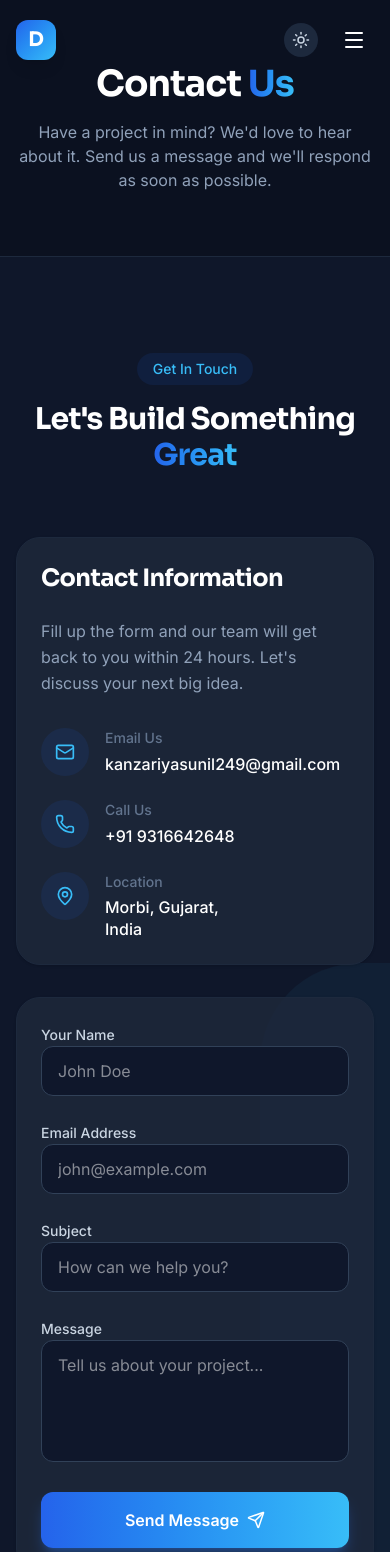
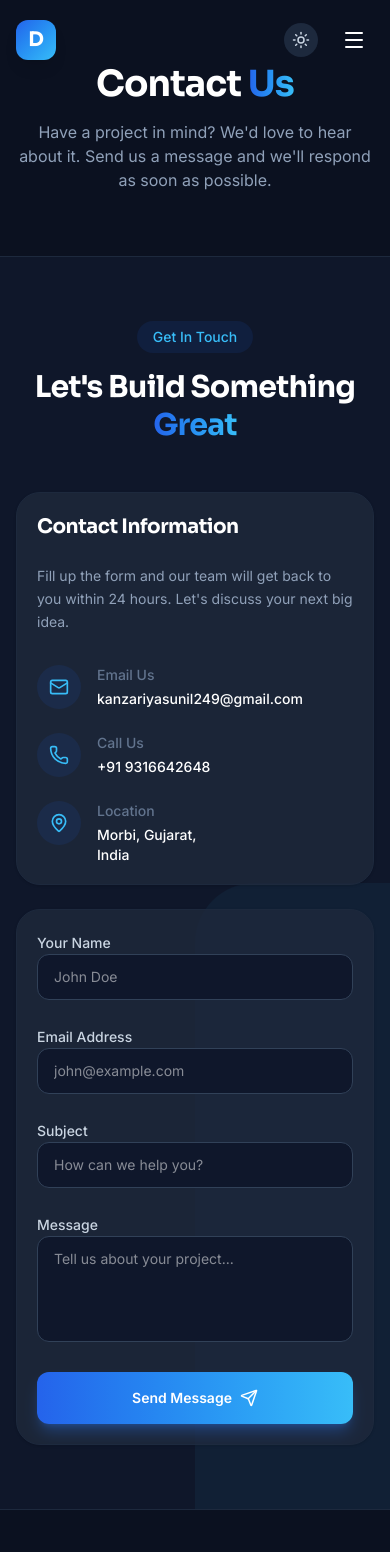
Before and after one commit to SunilKanzariya249/DotEyeInfotech, a React (Vite) app: page /contact in a window 390 px wide. Shown: the top 1552 px of the page. Built offline with nearby package versions, Linux system fonts and the light colour scheme.

Commit message:
contact for responsive

```diff
--- a/src/components/Home/ContactSection.jsx
+++ b/src/components/Home/ContactSection.jsx
@@ -3,18 +3,35 @@ import { motion } from 'framer-motion'
 import { MapPin, Phone, Mail, Send } from 'lucide-react'
 
 const ContactSection = () => {
-  const [formData, setFormData] = useState({ name: '', email: '', subject: '', message: '' })
-  const [status, setStatus] = useState({ submitting: false, info: { error: false, msg: null } })
+  const [formData, setFormData] = useState({
+    name: '',
+    email: '',
+    subject: '',
+    message: ''
+  })
+
+  const [status, setStatus] = useState({
+    submitting: false,
+    info: { error: false, msg: null }
+  })
 
   const handleSubmit = async (e) => {
     e.preventDefault()
-    setStatus({ submitting: true, info: { error: false, msg: null } })
+
+    setStatus({
+      submitting: true,
+      info: { error: false, msg: null }
+    })
 
     const accessKey = import.meta.env.VITE_WEB3FORMS_ACCESS_KEY
+
     if (!accessKey || accessKey === 'your_access_key_here') {
       setStatus({
         submitting: false,
-        info: { error: true, msg: 'Form is not configured. Please add your Access Key.' }
+        info: {
+          error: true,
+          msg: 'Form is not configured. Please add your Access Key.'
+        }
       })
       return
     }
@@ -24,43 +41,75 @@ const ContactSection = () => {
         method: 'POST',
         headers: {
           'Content-Type': 'application/json',
-          'Accept': 'application/json'
+          Accept: 'application/json'
         },
         body: JSON.stringify({
           access_key: accessKey,
           subject: `New Website Inquiry: ${formData.subject}`,
           from_name: `${formData.name} via DotEyeInfotech`,
           replyto: formData.email,
-          "Client Name": formData.name,
-          "Client Email": formData.email,
-          "Inquiry Subject": formData.subject,
-          "Message Details": formData.message
+          'Client Name': formData.name,
+          'Client Email': formData.email,
+          'Inquiry Subject': formData.subject,
+          'Message Details': formData.message
         })
-      });
+      })
 
-      const json = await response.json();
+      const json = await response.json()
 
       if (response.status === 200) {
-        setStatus({ submitting: false, info: { error: false, msg: 'Message sent successfully! We will get back to you soon.' } })
-        setFormData({ name: '', email: '', subject: '', message: '' })
-        // Clear success message after 5 seconds
-        setTimeout(() => setStatus({ submitting: false, info: { error: false, msg: null } }), 5000)
+        setStatus({
+          submitting: false,
+          info: {
+            error: false,
+            msg: 'Message sent successfully! We will get back to you soon.'
+          }
+        })
+
+        setFormData({
+          name: '',
+          email: '',
+          subject: '',
+          message: ''
+        })
+
+        setTimeout(() => {
+          setStatus({
+            submitting: false,
+            info: { error: false, msg: null }
+          })
+        }, 5000)
       } else {
-        setStatus({ submitting: false, info: { error: true, msg: json.message || 'Something went wrong.' } })
+        setStatus({
+          submitting: false,
+          info: {
+            error: true,
+            msg: json.message || 'Something went wrong.'
+          }
+        })
       }
     } catch (error) {
-      setStatus({ submitting: false, info: { error: true, msg: 'Network error. Please try again later.' } })
+      setStatus({
+        submitting: false,
+        info: {
+          error: true,
+          msg: 'Network error. Please try again later.'
+        }
+      })
     }
   }
 
   return (
-    <section className="py-24 bg-slate-50 dark:bg-[#0F172A] relative" id="contact">
+    <section
+      className="py-16 md:py-24 bg-slate-50 dark:bg-[#0F172A] relative overflow-hidden"
+      id="contact"
+    >
       {/* Background Decor */}
-      <div className="absolute bottom-0 right-0 w-1/3 h-1/2 bg-accent/5 rounded-tl-[100px] pointer-events-none"></div>
+      <div className="absolute bottom-0 right-0 w-1/2 md:w-1/3 h-1/2 bg-accent/5 rounded-tl-[60px] md:rounded-tl-[100px] pointer-events-none"></div>
 
-      <div className="container mx-auto px-4 md:px-6 relative z-10">
+      <div className="container mx-auto px-4 sm:px-6 relative z-10">
 
-        <div className="text-center max-w-3xl mx-auto mb-16">
+        <div className="text-center max-w-3xl mx-auto mb-12 md:mb-16">
           <motion.div
             initial={{ opacity: 0, y: 20 }}
             whileInView={{ opacity: 1, y: 0 }}
@@ -69,18 +118,20 @@ const ContactSection = () => {
           >
             Get In Touch
           </motion.div>
+
           <motion.h2
             initial={{ opacity: 0, y: 20 }}
             whileInView={{ opacity: 1, y: 0 }}
             viewport={{ once: true }}
             transition={{ delay: 0.1 }}
-            className="text-3xl md:text-5xl font-bold font-sora text-slate-900 dark:text-white"
+            className="text-3xl sm:text-4xl md:text-5xl font-bold font-sora text-slate-900 dark:text-white leading-tight"
           >
-            Let's Build Something <span className="text-gradient">Great</span>
+            Let's Build Something{' '}
+            <span className="text-gradient">Great</span>
           </motion.h2>
         </div>
 
-        <div className="grid lg:grid-cols-5 gap-8 lg:gap-12 max-w-6xl mx-auto">
+        <div className="grid grid-cols-1 lg:grid-cols-5 gap-6 lg:gap-12 max-w-6xl mx-auto">
 
           {/* Contact Info */}
           <motion.div
@@ -90,46 +141,67 @@ const ContactSection = () => {
             transition={{ duration: 0.6 }}
             className="lg:col-span-2 space-y-8"
           >
-            <div className="bg-white dark:bg-[#1e293b]/80 p-6 md:p-8 lg:p-10 rounded-3xl border border-slate-100 dark:border-slate-800 shadow-sm h-full flex flex-col justify-center">
-              <h3 className="text-2xl font-bold font-sora text-slate-900 dark:text-white mb-6">
+            <div className="bg-white dark:bg-[#1e293b]/80 p-5 sm:p-6 md:p-8 lg:p-10 rounded-3xl border border-slate-100 dark:border-slate-800 shadow-sm h-full flex flex-col justify-center">
+
+              <h3 className="text-xl sm:text-2xl font-bold font-sora text-slate-900 dark:text-white mb-6">
                 Contact Information
               </h3>
-              <p className="text-slate-600 dark:text-slate-400 mb-8 leading-relaxed">
+
+              <p className="text-sm sm:text-base text-slate-600 dark:text-slate-400 mb-8 leading-relaxed">
                 Fill up the form and our team will get back to you within 24 hours. Let's discuss your next big idea.
               </p>
 
               <div className="space-y-6">
+
                 <div className="flex items-start gap-4">
-                  <div className="w-12 h-12 rounded-full bg-secondary/10 flex items-center justify-center text-secondary dark:text-accent shrink-0">
+                  <div className="w-11 h-11 sm:w-12 sm:h-12 rounded-full bg-secondary/10 flex items-center justify-center text-secondary dark:text-accent shrink-0">
                     <Mail size={20} />
                   </div>
-                  <div>
-                    <p className="text-sm text-slate-500 font-medium mb-1">Email Us</p>
-                    <p className="text-slate-900 dark:text-white font-medium">kanzariyasunil249@gmail.com</p>
+
+                  <div className="min-w-0">
+                    <p className="text-sm text-slate-500 font-medium mb-1">
+                      Email Us
+                    </p>
+
+                    <p className="text-sm sm:text-base break-all text-slate-900 dark:text-white font-medium">
+                      kanzariyasunil249@gmail.com
+                    </p>
                   </div>
                 </div>
 
                 <div className="flex items-start gap-4">
-                  <div className="w-12 h-12 rounded-full bg-secondary/10 flex items-center justify-center text-secondary dark:text-accent shrink-0">
+                  <div className="w-11 h-11 sm:w-12 sm:h-12 rounded-full bg-secondary/10 flex items-center justify-center text-secondary dark:text-accent shrink-0">
                     <Phone size={20} />
                   </div>
+
                   <div>
-                    <p className="text-sm text-slate-500 font-medium mb-1">Call Us</p>
-                    <p className="text-slate-900 dark:text-white font-medium">+91 9316642648</p>
+                    <p className="text-sm text-slate-500 font-medium mb-1">
+                      Call Us
+                    </p>
+
+                    <p className="text-sm sm:text-base text-slate-900 dark:text-white font-medium">
+                      +91 9316642648
+                    </p>
                   </div>
                 </div>
 
                 <div className="flex items-start gap-4">
-                  <div className="w-12 h-12 rounded-full bg-secondary/10 flex items-center justify-center text-secondary dark:text-accent shrink-0">
+                  <div className="w-11 h-11 sm:w-12 sm:h-12 rounded-full bg-secondary/10 flex items-center justify-center text-secondary dark:text-accent shrink-0">
                     <MapPin size={20} />
                   </div>
+
                   <div>
-                    <p className="text-sm text-slate-500 font-medium mb-1">Location</p>
-                    <p className="text-slate-900 dark:text-white font-medium leading-snug">
-                      Morbi, Gujarat,<br/>India
+                    <p className="text-sm text-slate-500 font-medium mb-1">
+                      Location
+                    </p>
+
+                    <p className="text-sm sm:text-base text-slate-900 dark:text-white font-medium leading-snug">
+                      Morbi, Gujarat,<br />
+                      India
                     </p>
                   </div>
                 </div>
+
               </div>
             </div>
           </motion.div>
@@ -142,59 +214,102 @@ const ContactSection = () => {
             transition={{ duration: 0.6 }}
             className="lg:col-span-3"
           >
-            <div className="bg-white dark:bg-[#1e293b]/80 p-6 md:p-8 lg:p-10 rounded-3xl border border-slate-100 dark:border-slate-800 shadow-sm">
+            <div className="bg-white dark:bg-[#1e293b]/80 p-5 sm:p-6 md:p-8 lg:p-10 rounded-3xl border border-slate-100 dark:border-slate-800 shadow-sm">
+
               <form onSubmit={handleSubmit} className="space-y-6">
-                <div className="grid md:grid-cols-2 gap-6">
+
+                <div className="grid grid-cols-1 md:grid-cols-2 gap-6">
+
                   <div className="space-y-2">
-                    <label className="text-sm font-medium text-slate-700 dark:text-slate-300">Your Name</label>
+                    <label className="text-sm font-medium text-slate-700 dark:text-slate-300">
+                      Your Name
+                    </label>
+
                     <input
                       type="text"
                       required
                       value={formData.name}
-                      onChange={(e) => setFormData({...formData, name: e.target.value})}
-                      className="w-full px-4 py-3 rounded-xl bg-slate-50 dark:bg-slate-900 border border-slate-200 dark:border-slate-700 focus:outline-none focus:ring-2 focus:ring-secondary/50 text-slate-900 dark:text-white transition-all"
+                      onChange={(e) =>
+                        setFormData({
+                          ...formData,
+                          name: e.target.value
+                        })
+                      }
+                      className="w-full px-4 py-3 rounded-xl bg-slate-50 dark:bg-slate-900 border border-slate-200 dark:border-slate-700 focus:outline-none focus:ring-2 focus:ring-secondary/50 text-slate-900 dark:text-white transition-all text-sm sm:text-base"
                       placeholder="John Doe"
                     />
                   </div>
+
                   <div className="space-y-2">
-                    <label className="text-sm font-medium text-slate-700 dark:text-slate-300">Email Address</label>
+                    <label className="text-sm font-medium text-slate-700 dark:text-slate-300">
+                      Email Address
+                    </label>
+
                     <input
                       type="email"
                       required
                       value={formData.email}
-                      onChange={(e) => setFormData({...formData, email: e.target.value})}
-                      className="w-full px-4 py-3 rounded-xl bg-slate-50 dark:bg-slate-900 border border-slate-200 dark:border-slate-700 focus:outline-none focus:ring-2 focus:ring-secondary/50 text-slate-900 dark:text-white transition-all"
+                      onChange={(e) =>
+                        setFormData({
+                          ...formData,
+                          email: e.target.value
+                        })
+                      }
+                      className="w-full px-4 py-3 rounded-xl bg-slate-50 dark:bg-slate-900 border border-slate-200 dark:border-slate-700 focus:outline-none focus:ring-2 focus:ring-secondary/50 text-slate-900 dark:text-white transition-all text-sm sm:text-base"
                       placeholder="john@example.com"
                     />
                   </div>
+
                 </div>
 
                 <div className="space-y-2">
-                  <label className="text-sm font-medium text-slate-700 dark:text-slate-300">Subject</label>
+                  <label className="text-sm font-medium text-slate-700 dark:text-slate-300">
+                    Subject
+                  </label>
+
                   <input
                     type="text"
                     required
                     value={formData.subject}
-                    onChange={(e) => setFormData({...formData, subject: e.target.value})}
-                    className="w-full px-4 py-3 rounded-xl bg-slate-50 dark:bg-slate-900 border border-slate-200 dark:border-slate-700 focus:outline-none focus:ring-2 focus:ring-secondary/50 text-slate-900 dark:text-white transition-all"
+                    onChange={(e) =>
+                      setFormData({
+                        ...formData,
+                        subject: e.target.value
+                      })
+                    }
+                    className="w-full px-4 py-3 rounded-xl bg-slate-50 dark:bg-slate-900 border border-slate-200 dark:border-slate-700 focus:outline-none focus:ring-2 focus:ring-secondary/50 text-slate-900 dark:text-white transition-all text-sm sm:text-base"
                     placeholder="How can we help you?"
                   />
                 </div>
 
                 <div className="space-y-2">
-                  <label className="text-sm font-medium text-slate-700 dark:text-slate-300">Message</label>
+                  <label className="text-sm font-medium text-slate-700 dark:text-slate-300">
+                    Message
+                  </label>
+
                   <textarea
                     rows="4"
                     required
                     value={formData.message}
-                    onChange={(e) => setFormData({...formData, message: e.target.value})}
-                    className="w-full px-4 py-3 rounded-xl bg-slate-50 dark:bg-slate-900 border border-slate-200 dark:border-slate-700 focus:outline-none focus:ring-2 focus:ring-secondary/50 text-slate-900 dark:text-white transition-all resize-none"
+                    onChange={(e) =>
+                      setFormData({
+                        ...formData,
+                        message: e.target.value
+                      })
+                    }
+                    className="w-full px-4 py-3 rounded-xl bg-slate-50 dark:bg-slate-900 border border-slate-200 dark:border-slate-700 focus:outline-none focus:ring-2 focus:ring-secondary/50 text-slate-900 dark:text-white transition-all resize-none text-sm sm:text-base"
                     placeholder="Tell us about your project..."
                   ></textarea>
                 </div>
 
                 {status.info.msg && (
-                  <div className={`p-4 rounded-xl text-sm font-medium ${status.info.error ? 'bg-red-50 text-red-600 dark:bg-red-500/10 dark:text-red-400' : 'bg-green-50 text-green-600 dark:bg-green-500/10 dark:text-green-400'}`}>
+                  <div
+                    className={`p-4 rounded-xl text-sm font-medium ${
+                      status.info.error
+                        ? 'bg-red-50 text-red-600 dark:bg-red-500/10 dark:text-red-400'
+                        : 'bg-green-50 text-green-600 dark:bg-green-500/10 dark:text-green-400'
+                    }`}
+                  >
                     {status.info.msg}
                   </div>
                 )}
@@ -202,12 +317,21 @@ const ContactSection = () => {
                 <button
                   type="submit"
                   disabled={status.submitting}
-                  className={`w-full py-4 rounded-xl bg-gradient-to-r from-secondary to-accent text-white font-semibold flex items-center justify-center gap-2 transition-all shadow-lg shadow-blue-500/30 ${status.submitting ? 'opacity-70 cursor-not-allowed' : 'hover:from-blue-700 hover:to-blue-500'}`}
+                  className={`w-full py-4 rounded-xl bg-gradient-to-r from-secondary to-accent text-white font-semibold flex items-center justify-center gap-2 transition-all shadow-lg shadow-blue-500/30 text-sm sm:text-base ${
+                    status.submitting
+                      ? 'opacity-70 cursor-not-allowed'
+                      : 'hover:from-blue-700 hover:to-blue-500'
+                  }`}
                 >
-                  {status.submitting ? 'Sending...' : (
-                    <>Send Message <Send size={18} /></>
+                  {status.submitting ? (
+                    'Sending...'
+                  ) : (
+                    <>
+                      Send Message <Send size={18} />
+                    </>
                   )}
                 </button>
+
               </form>
             </div>
           </motion.div>
```
